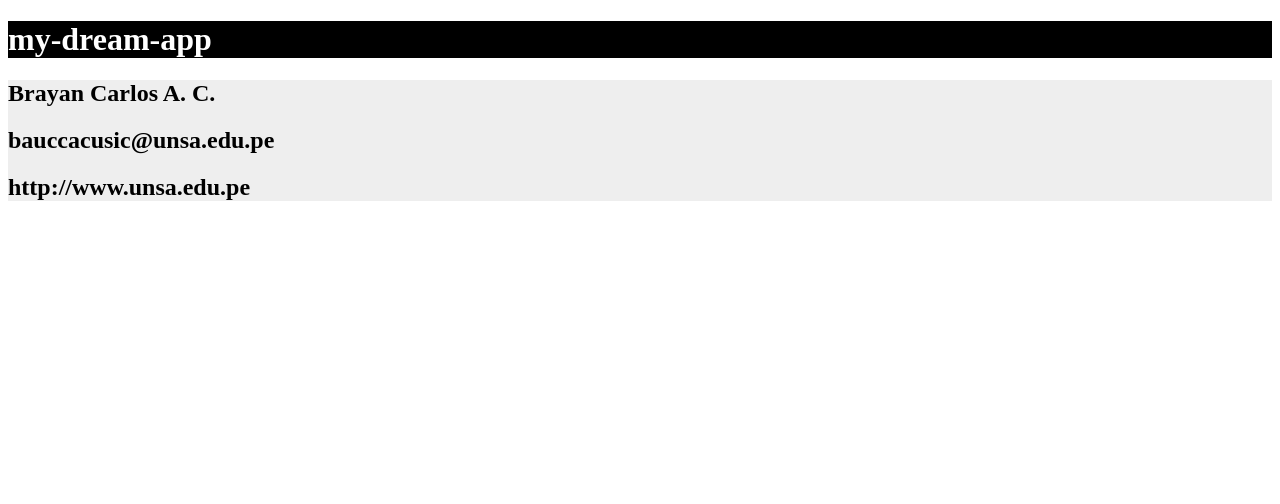
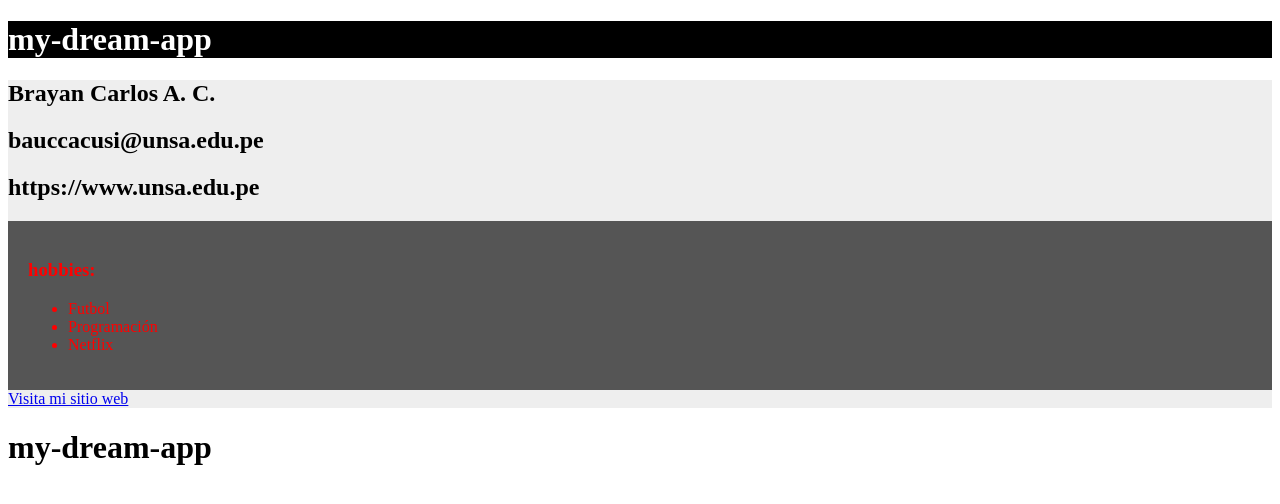
Before and after one commit to BCarlosAC/Programacion-Web-2-Teoria, an Angular app in the folder Ejercicios/06_Angular/my-dream-app/: page / in a window 1280 px wide. Shown: the top 504 px of the page. Built offline with nearby package versions, Linux system fonts and the light colour scheme.

Commit message:
agregando el constructor y usando For e Ifs

```diff
--- a/Ejercicios/06_Angular/my-dream-app/src/app/app.html
+++ b/Ejercicios/06_Angular/my-dream-app/src/app/app.html
@@ -6,4 +6,14 @@
   <h2>{{ name }}</h2>
   <h2>{{ email }}</h2>
   <h2>{{ webpage }}</h2>
+  <div *ngIf="showhobbies()" class="component2">
+    <h3>hobbies:</h3>
+    <ul>
+      <li *ngFor="let hobby of hobbies">{{ hobby }}</li>
+    </ul>
+  </div>
+  <a href="{{ webpage }}" target="_blank">Visita mi sitio web</a>
 </div>
+<div>
+  <h1> {{ title }} </h1>
+</div>
--- a/Ejercicios/06_Angular/my-dream-app/src/app/app.scss
+++ b/Ejercicios/06_Angular/my-dream-app/src/app/app.scss
@@ -6,3 +6,8 @@
     background-color: #eee;
     color: black;
 }
+.component2 {
+    background-color: #555;
+    color : red;
+    padding : 20px;
+}
--- a/Ejercicios/06_Angular/my-dream-app/src/app/app.ts
+++ b/Ejercicios/06_Angular/my-dream-app/src/app/app.ts
@@ -1,15 +1,28 @@
 import { Component } from '@angular/core';
 import { RouterOutlet } from '@angular/router';
+import { CommonModule } from '@angular/common';
 
 @Component({
   selector: 'app-root',
-  imports: [RouterOutlet],
+  imports: [RouterOutlet, CommonModule],
   templateUrl: './app.html',
   styleUrl: './app.scss'
 })
 export class App {
   title = 'my-dream-app';
-  name = 'Brayan Carlos A. C.';
-  email = 'bauccacusic@unsa.edu.pe';
-  webpage = "http://www.unsa.edu.pe";
+  name : string;
+  email : string;
+  webpage : string;
+  hobbies : string[];
+
+  constructor() {
+    console.log("Constructor working...");
+    this.name = "Brayan Carlos A. C.";
+    this.email = "bauccacusi@unsa.edu.pe";
+    this.webpage = "https://www.unsa.edu.pe";
+    this.hobbies = ["Futbol", "Programación", "Netflix"];
+  }
+  showhobbies() {
+    return true;
+  }
 }
```
